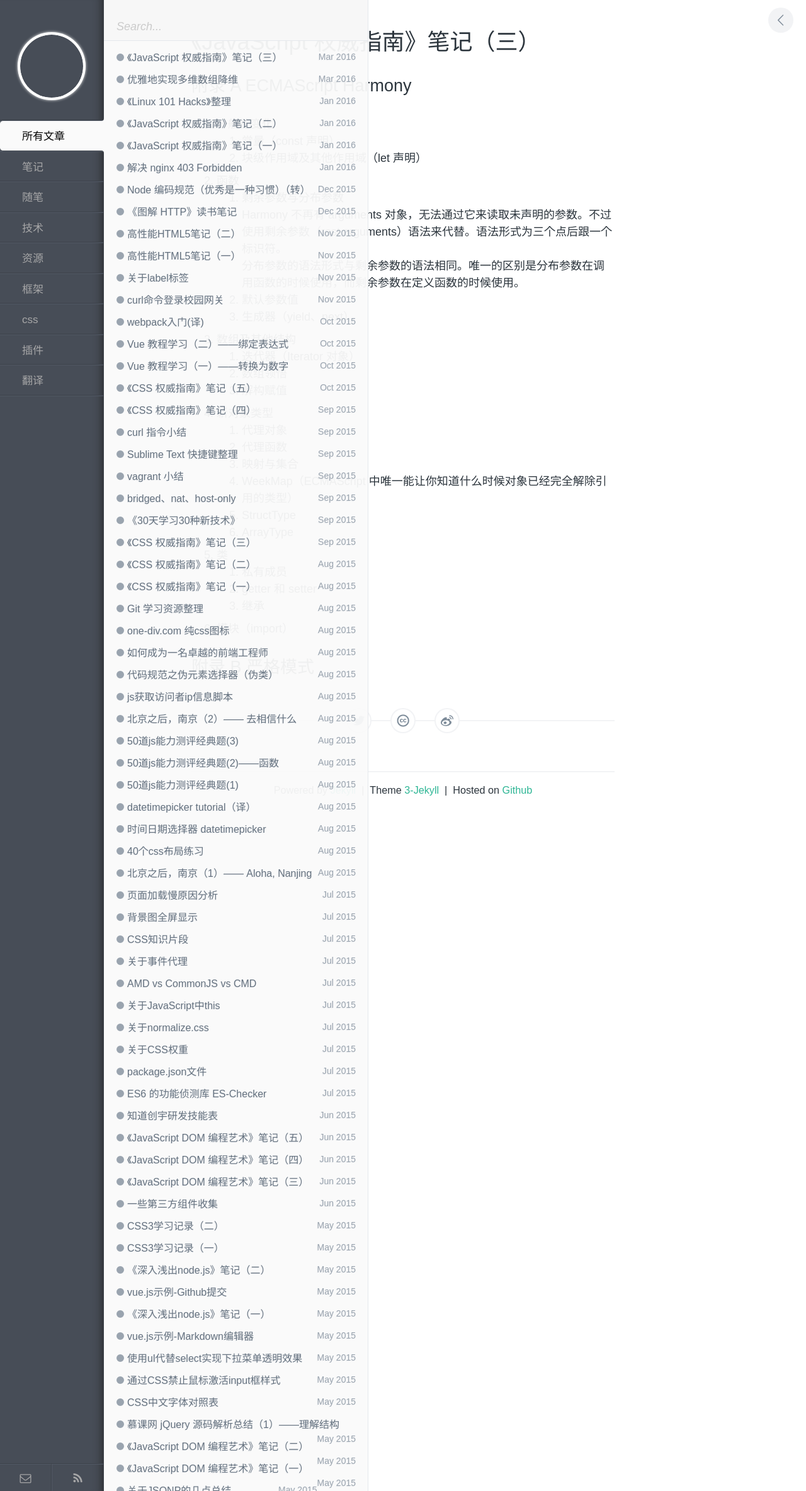
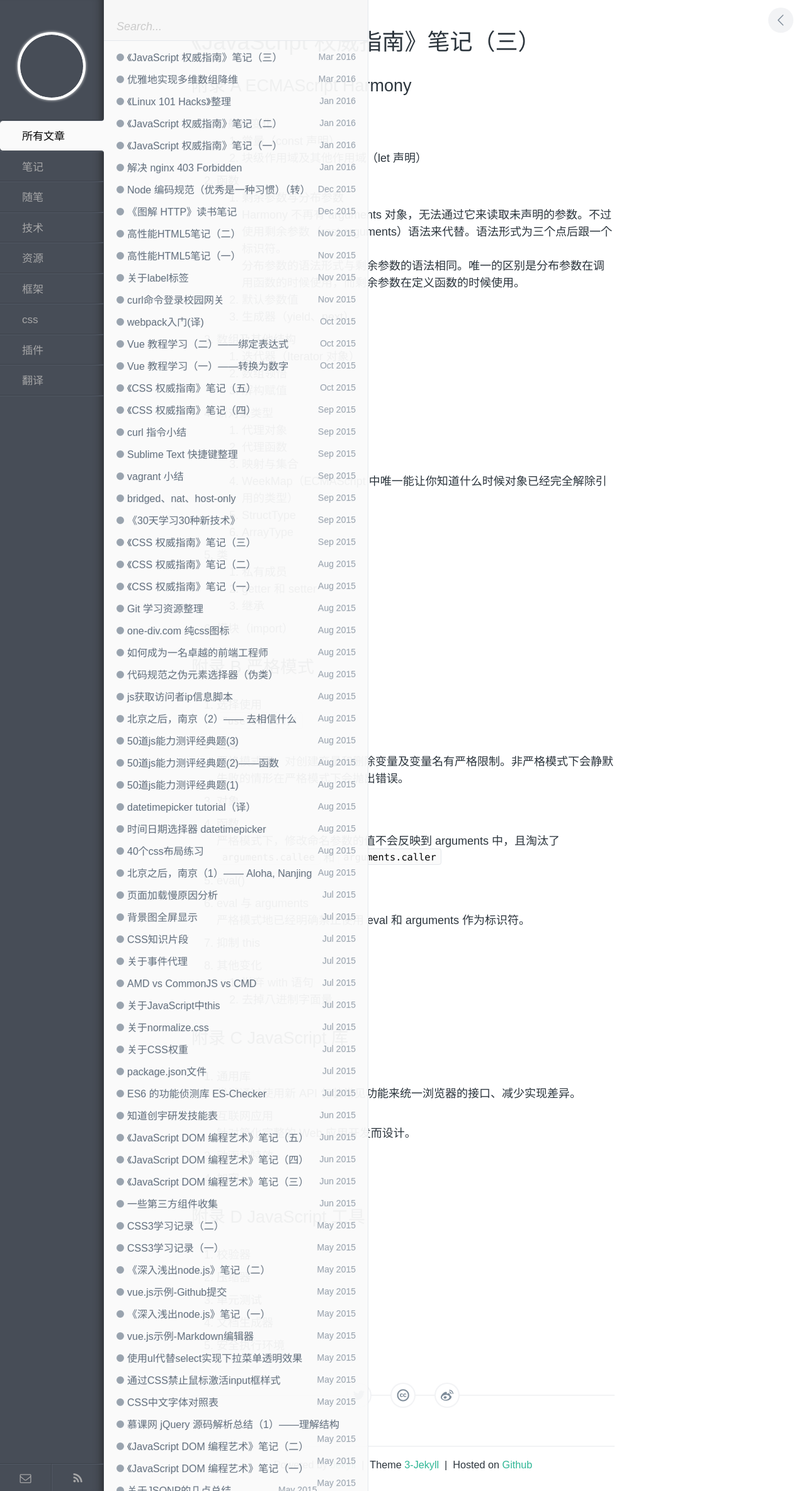
Before and after one commit to byr-gdp/byr-gdp.github.io, a Jekyll site: the page built from _posts/note/2016-03-10-javascript-guide-3.md, in a window 1280 px wide. Shown: the whole page at 63% size. Built offline with Jekyll 4.4.1, drawn with Linux system fonts in a browser that asks for light colours; comment, search, counter and statistics services are not loaded.

Commit message:
finish 附录

```diff
--- a/_posts/note/2016-03-10-javascript-guide-3.md
+++ b/_posts/note/2016-03-10-javascript-guide-3.md
@@ -49,3 +49,50 @@ description: 《JavaScript 权威指南》
 6. 模块（import）
 
 # 附录 B 严格模式
+
+1. 选择使用
+
+	`"use strict;"`
+
+2. 变量
+
+	严格模式下，对创建变量和删除变量及变量名有严格限制。非严格模式下会静默失败的情形在严格模式下会抛出错误。
+
+3. 对象
+
+4. 函数
+
+	严格模式下，修改命名参数的值不会反映到 arguments 中，且淘汰了 `arguments.callee` 和 `arguments.caller`
+
+5. eval()
+
+6. eval 与 arguments
+
+	严格模式地已经明确禁止使用 eval 和 arguments 作为标识符。
+
+7. 抑制 this
+8. 其他变化
+
+	1. 抛弃 with 语句
+	2. 去掉八进制字面量
+
+# 附录 C JavaScript 库
+
+1. 通用库
+
+	尝试通过使用新 API 包装常见功能来统一浏览器的接口、减少实现差异。
+
+2. 互联网应用
+
+	针对简化完整的 Web 应用开发而设计。
+
+3. 动画和特效
+4. 加密
+
+# 附录 D JavaScript 工具
+
+1. 校验器
+2. 压缩器
+3. 单元测试
+4. 文档生成器
+5. 安全执行环境
```
